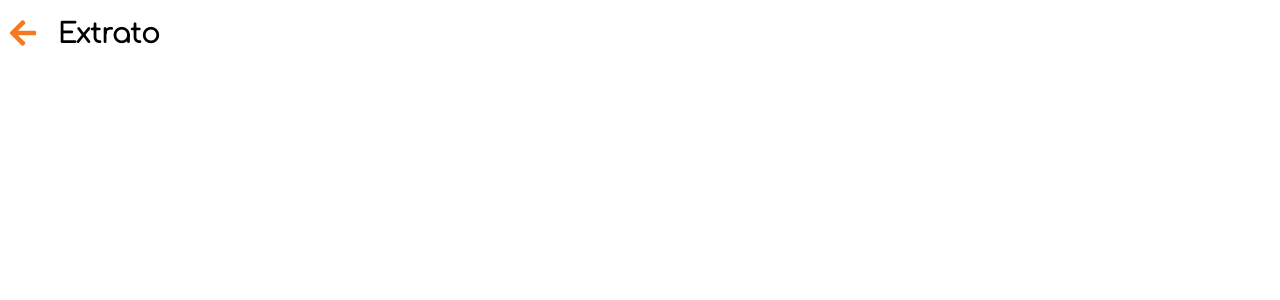
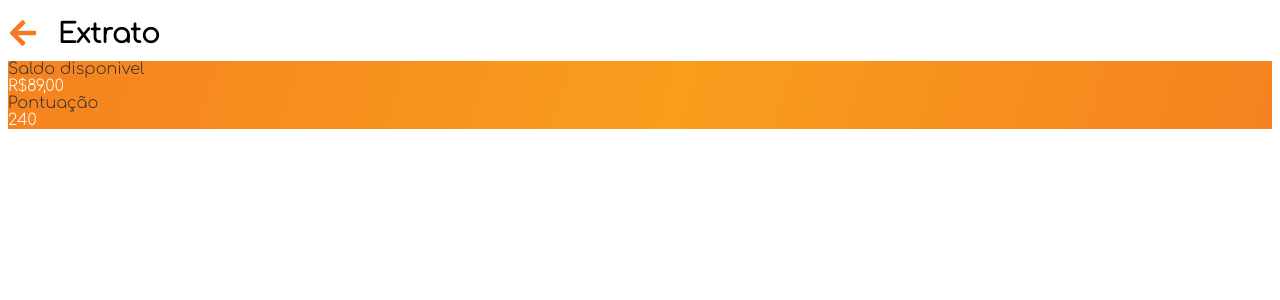
Before and after one commit to victorleandroof/HackathonBMG, a React (Create React App) app: page / in a window 1280 px wide. Shown: the top 300 px of the page. Built offline with nearby package versions, Linux system fonts and the light colour scheme.

Commit message:
adding saldo pontos component

```diff
--- a/src/App.js
+++ b/src/App.js
@@ -1,10 +1,14 @@
 import React from 'react';
 import './App.css';
 import Header from './components/Header'
+import SaldoPontos from './components/SaldoPontos'
 
 function App() {
   return (
-    <Header titulo='Extrato' />
+    <div>
+      <Header titulo='Extrato' />
+      <SaldoPontos />
+    </div>
   );
 }
 
--- /dev/null
+++ b/src/components/SaldoPontos/SaldoPontos.css
@@ -0,0 +1,12 @@
+.background-saldo {
+    background: transparent linear-gradient(106deg, #F58220 0%, #F99D1C 53%, #F58220 100%) 0% 0% no-repeat padding-box;
+    opacity: 1;
+}
+
+.content {
+    text-align: left;
+    font: Regular 23px/25px Comfortaa;
+    letter-spacing: 0px;
+    color: #FFFFFF;
+    opacity: 1;
+}
--- /dev/null
+++ b/src/components/SaldoPontos/index.js
@@ -0,0 +1,16 @@
+import React from 'react';
+import './SaldoPontos.css'
+
+function SaldoPontos() {
+  return (
+    <div className="background-saldo">
+      <div className="label">Saldo disponivel</div>
+      <div className="content">R$89,00</div>
+
+      <div className="label">Pontuação</div>
+      <div className="content">240</div>
+    </div>
+  )
+}
+
+export default SaldoPontos;
```
Also changed, not shown: src/components/Board/index.js (deleted, +0 -8 lines), src/components/Board/Board.css (deleted), 1 other file (tests, documents, lock files or other folders).
